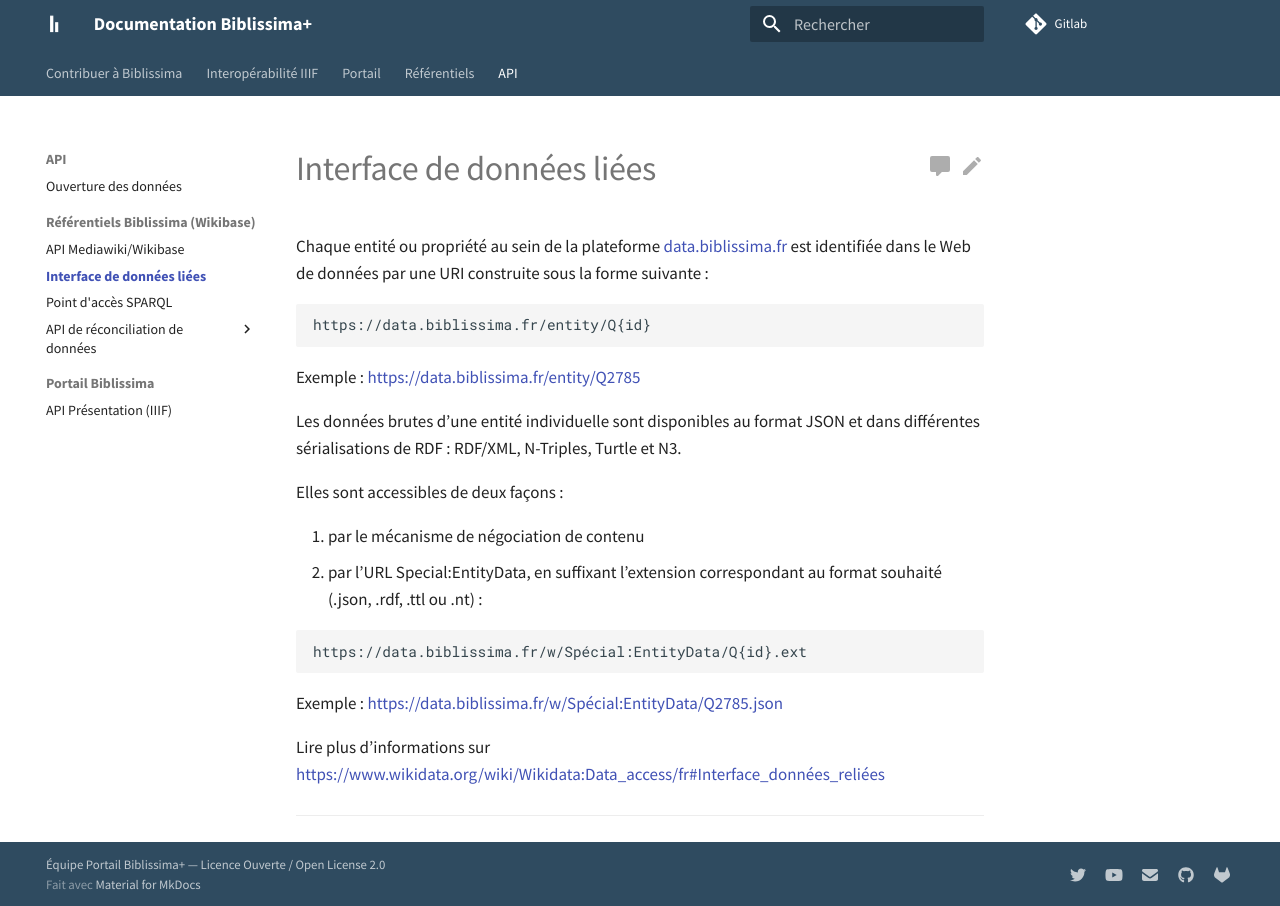
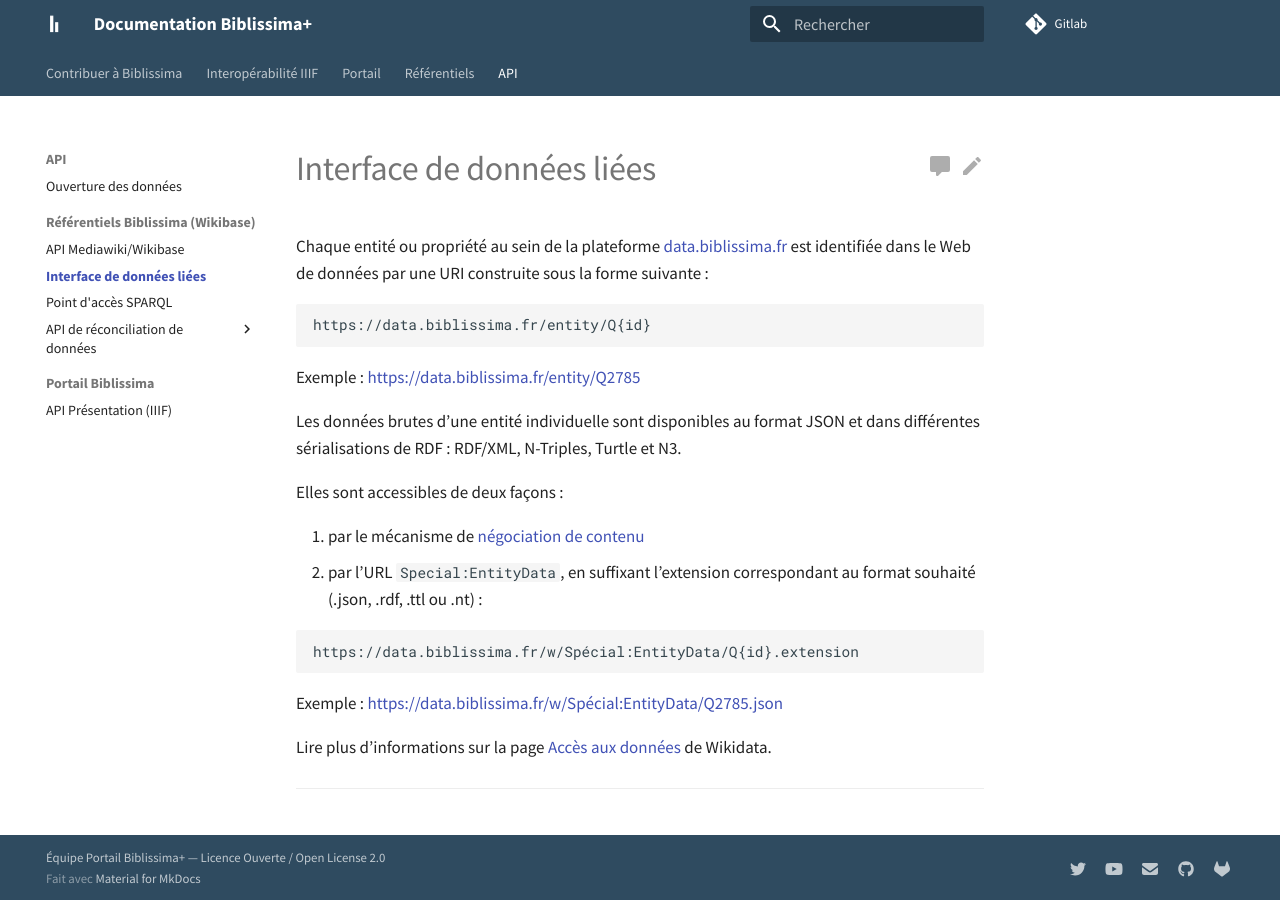
Before and after one commit to biblissima/doc.biblissima, an MkDocs documentation site: the page built from docs/api/interface-donnees-liees.md, in a window 1280 px wide. Built offline with MkDocs 1.6.1 and Material for MkDocs 9.7.7, drawn with Linux system fonts in a browser that asks for light colours.

````diff
--- a/docs/api/interface-donnees-liees.md
+++ b/docs/api/interface-donnees-liees.md
@@ -1,4 +1,4 @@
- Chaque entité ou propriété au sein de la plateforme [data.biblissima.fr](data.biblissima.fr) est identifiée dans le Web de données par une URI construite sous la forme suivante :
+ Chaque entité ou propriété au sein de la plateforme [data.biblissima.fr](https://data.biblissima.fr) est identifiée dans le Web de données par une URI construite sous la forme suivante :
 
 ```
 https://data.biblissima.fr/entity/Q{id}
@@ -10,13 +10,13 @@ Les données brutes d’une entité individuelle sont disponibles au format JSON
 
 Elles sont accessibles de deux façons :
 
-1. par le mécanisme de négociation de contenu
-2. par l'URL Special:EntityData, en suffixant l'extension correspondant au format souhaité (.json, .rdf, .ttl ou .nt) :
+1. par le mécanisme de [négociation de contenu](https://developer.mozilla.org/fr/docs/Web/HTTP/Content_negotiation)
+2. par l'URL `Special:EntityData`, en suffixant l'extension correspondant au format souhaité (.json, .rdf, .ttl ou .nt) :
 
 ```
-https://data.biblissima.fr/w/Spécial:EntityData/Q{id}.ext
+https://data.biblissima.fr/w/Spécial:EntityData/Q{id}.extension
 ```
 
 Exemple : [https://data.biblissima.fr/w/Spécial:EntityData/Q2785.json](https://data.biblissima.fr/w/Spécial:EntityData/Q2785.json)
 
-Lire plus d’informations sur [https://www.wikidata.org/wiki/Wikidata:Data_access/fr#Interface_données_reliées](https://www.wikidata.org/wiki/Wikidata:Data_access/fr#Interface_données_reliées)
+Lire plus d’informations sur la page [Accès aux données](https://www.wikidata.org/wiki/Wikidata:Data_access/fr#Linked_Data_Interface_(URI)) de Wikidata.
````
Also changed, not shown: docs/api/api-mediawiki.md (+1 -1 lines), docs/api/api-reconciliation.md (+3 -3 lines), docs/api/openrefine.md (+6 -6 lines), docs/api/reconciliation-infos-techniques.md (+15 -11 lines), docs/api/sparql.md (+3 -1 lines).
